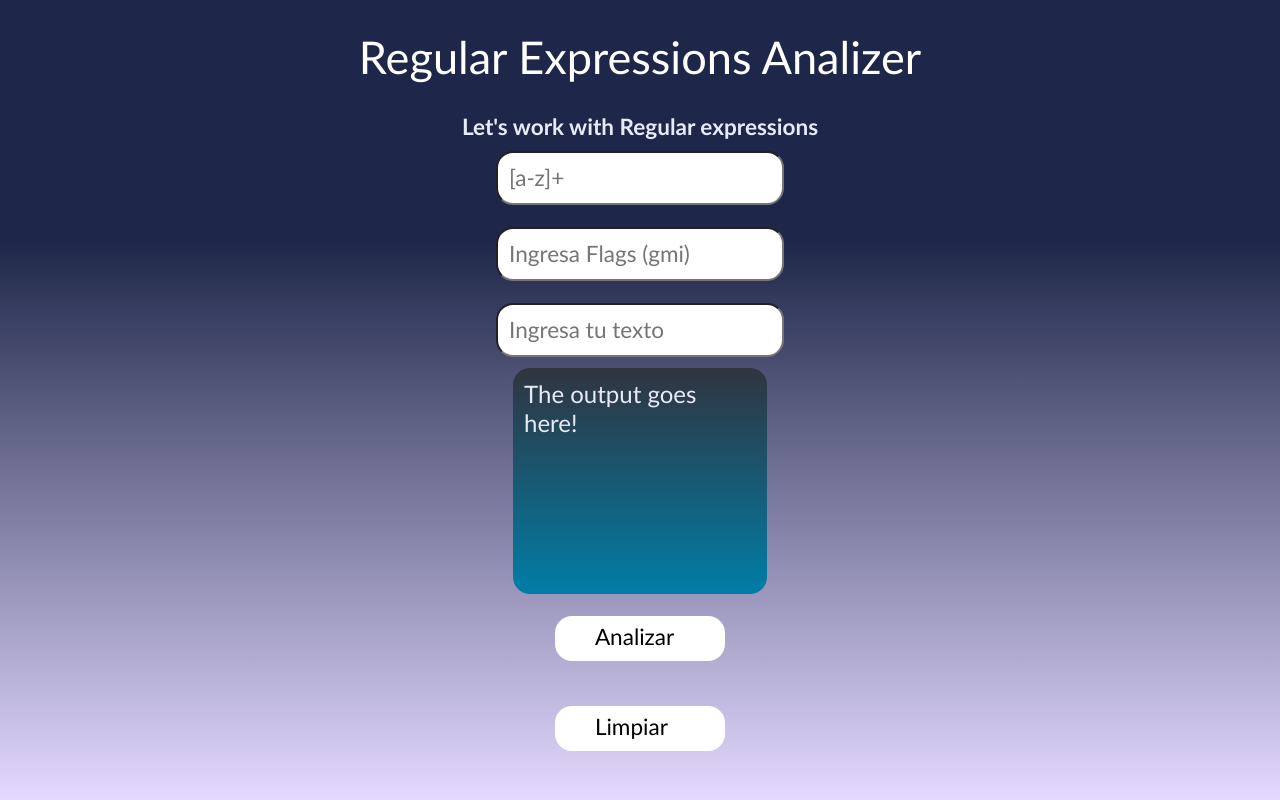
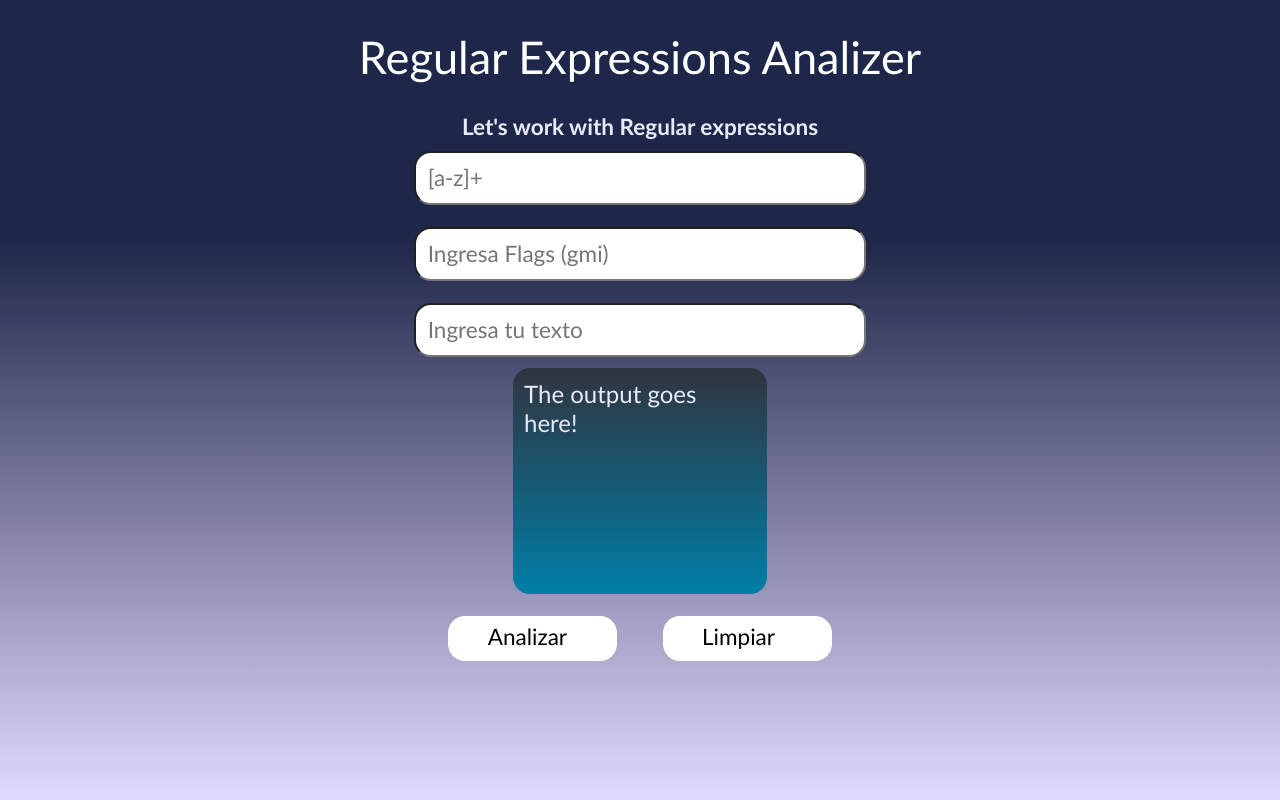
Before and after one commit to Magi3654/RegularExpressions, a website built with Vite: page index.html in a window 1280 px wide. Built offline with nearby package versions, Linux system fonts and the light colour scheme; a web font is replaced by a local one.

Commit message:
Improve input styles

```diff
--- a/index.html
+++ b/index.html
@@ -20,11 +20,13 @@
     The output goes here!
     </p>
   </div>
+  <div class="divBtn">
     <button id ='clickBtn' > Analizar
     </button>
     <button id="limpiarBtn">Limpiar
+    </button>
+  </div>
 
-    </button>
 
     <script src="main.js"></script>
   </body>
--- a/style.css
+++ b/style.css
@@ -63,7 +63,7 @@ button{
     font-size: 2rem;
     width: 15rem;
     height: 4rem;
-    margin: 2rem 0;
+    margin: 2rem;
     padding: .6rem 3.5rem;
     border: none;
     border-radius: 1.5rem;
@@ -83,6 +83,7 @@ input{
     flex-direction:row;
     flex-wrap:wrap;
     border-radius: 1.5rem;
+    width: 80rem;
     max-height: 20rem;
     max-width: 40rem;
 
@@ -95,3 +96,7 @@ h1{
     flex-wrap:wrap;
 
 }
+.divBtn{
+    display: flex;
+
+}
```
